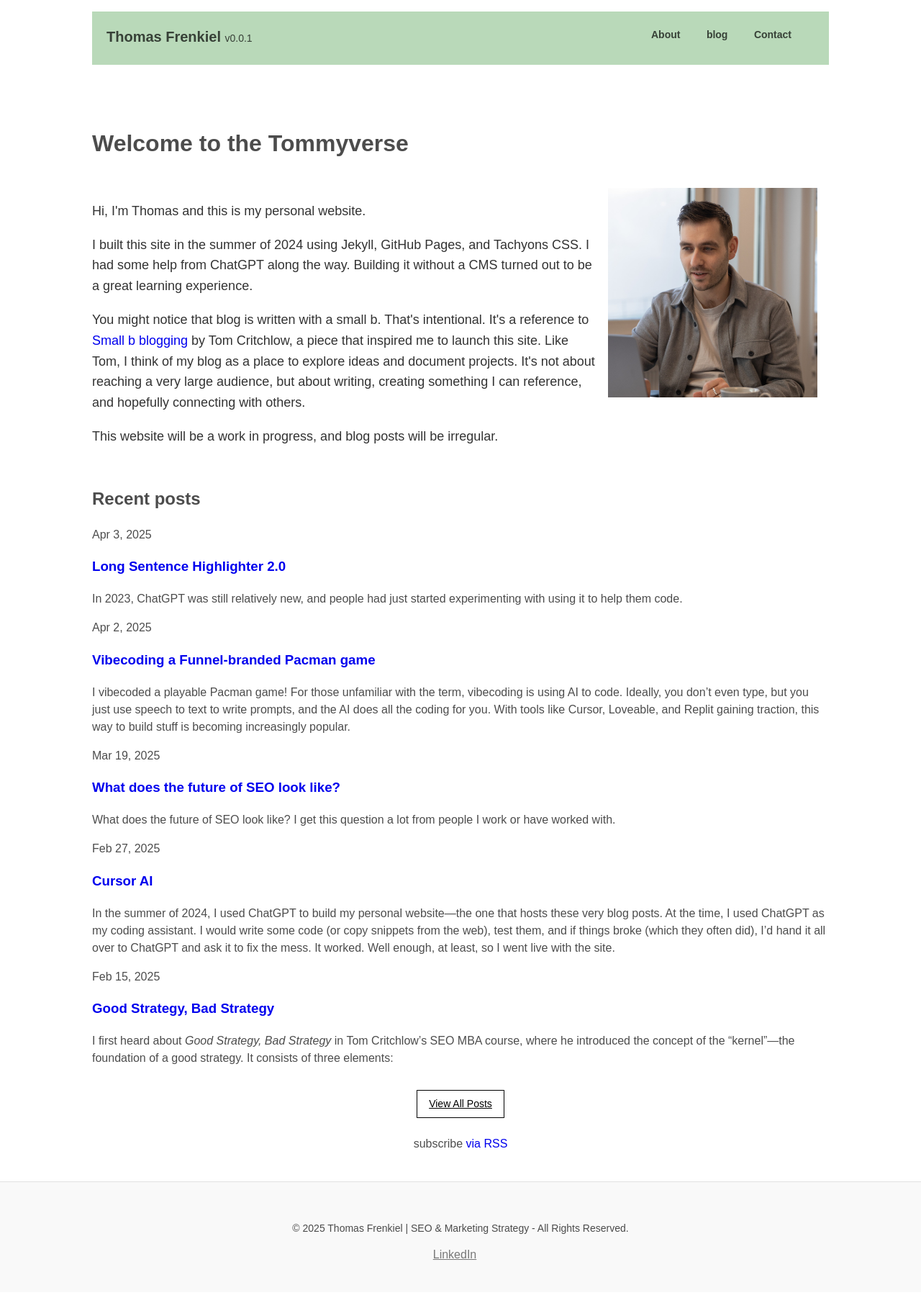
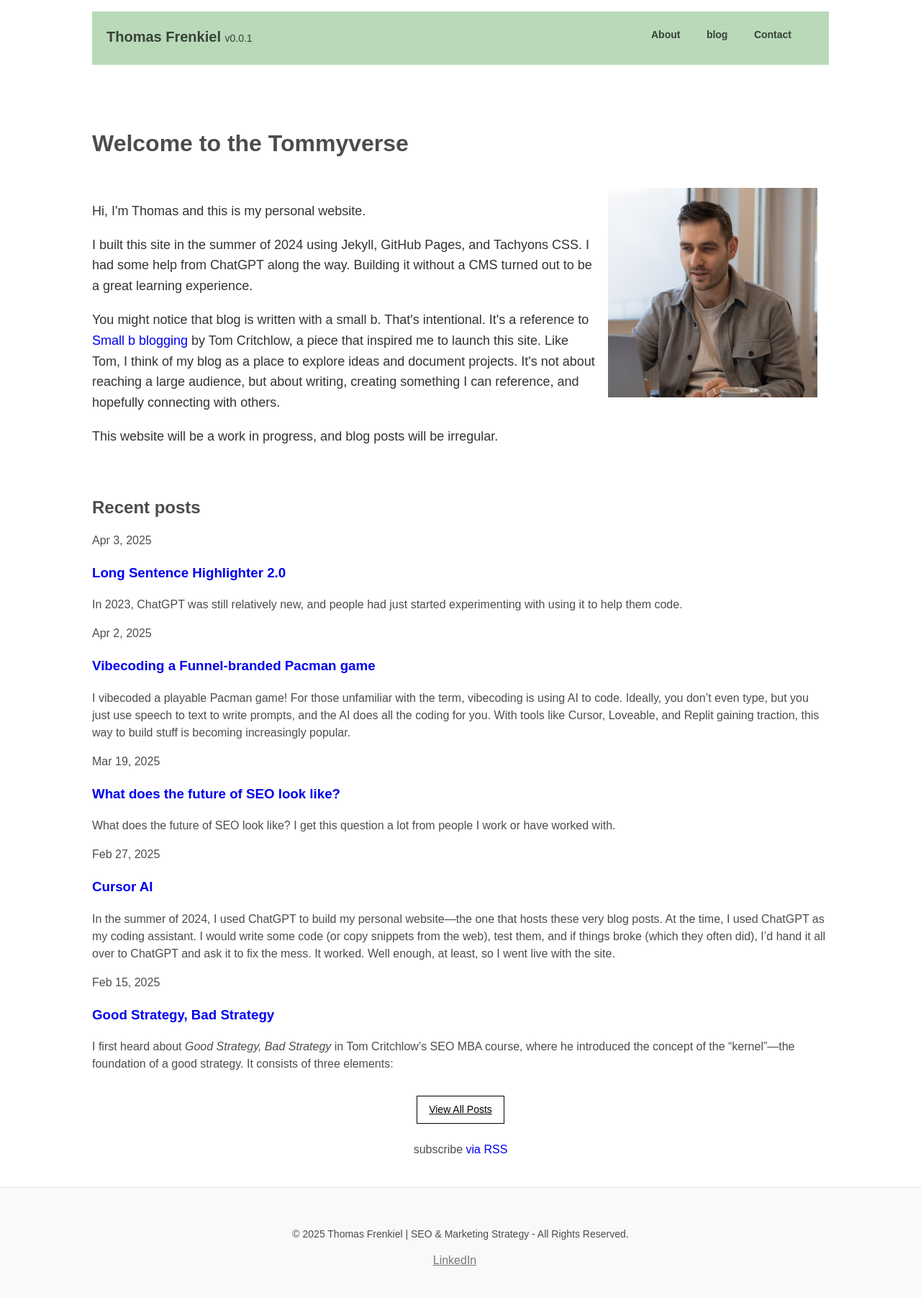
Before and after one commit to tfrenkiel040/website, a Jekyll site: the page built from index.markdown, in a window 1280 px wide. Shown: the whole page at 72% size. Built offline with Jekyll 4.4.1, drawn with Linux system fonts in a browser that asks for light colours.

Commit message:
small updates

```diff
--- a/assets/css/custom.css
+++ b/assets/css/custom.css
@@ -204,3 +204,22 @@
 .f4 {
     font-size: 18px !important;
 }
+
+/* Ensure recent posts section is visible */
+.recent-posts-section {
+    display: block;
+    clear: both;
+    width: 100%;
+    margin-top: 2rem;
+}
+
+.post-list-heading {
+    display: block !important;
+    margin: 1rem 0;
+}
+
+.post-list {
+    display: block !important;
+    visibility: visible !important;
+    opacity: 1 !important;
+}
--- a/index.markdown
+++ b/index.markdown
@@ -7,14 +7,18 @@
 list_title: Recent posts  # Custom title for the blog posts section
 ---
 
-<div class="cf"> <!-- cf is used to contain floats -->
+<div class="cf mb4"> <!-- cf is used to contain floats, mb4 adds margin bottom -->
     <div class="fl w-70 pa2">
         <p>Hi, I'm Thomas and this is my personal website. </p>
         <p>I built this site in the summer of 2024 using Jekyll, GitHub Pages, and Tachyons CSS. I had some help from ChatGPT along the way. Building it without a CMS turned out to be a great learning experience. </p>
-<p>You might notice that blog is written with a small b. That's intentional. It's a reference to <a href="https://tomcritchlow.com/2018/02/23/small-b-blogging/" target="_blank">Small b blogging</a> by Tom Critchlow, a piece that inspired me to launch this site. Like Tom, I think of my blog as a place to explore ideas and document projects. It's not about reaching a very large audience, but about writing, creating something I can reference, and hopefully connecting with others.</p>
+<p>You might notice that blog is written with a small b. That's intentional. It's a reference to <a href="https://tomcritchlow.com/2018/02/23/small-b-blogging/" target="_blank">Small b blogging</a> by Tom Critchlow, a piece that inspired me to launch this site. Like Tom, I think of my blog as a place to explore ideas and document projects. It's not about reaching a large audience, but about writing, creating something I can reference, and hopefully connecting with others.</p>
 <p>This website will be a work in progress, and blog posts will be irregular.</p>
     </div>
     <div class="fl w-30 pa2">
         <img src="{{ '/assets/images/thomas_frenkiel.jpg' | relative_url }}" alt="Thomas Frenkiel" class="w-100 db center">
     </div>
 </div>
+
+<div class="recent-posts-section">
+<!-- The recent posts list will be rendered after this point by the home layout -->
+</div>
```
